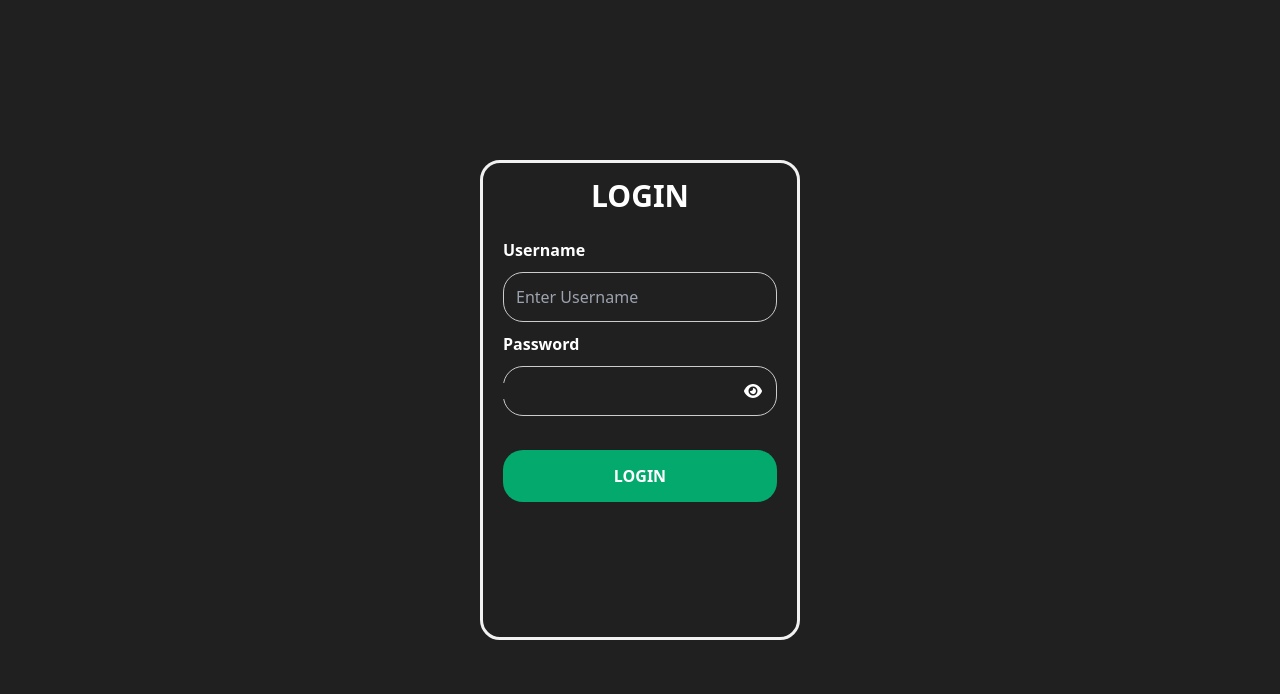
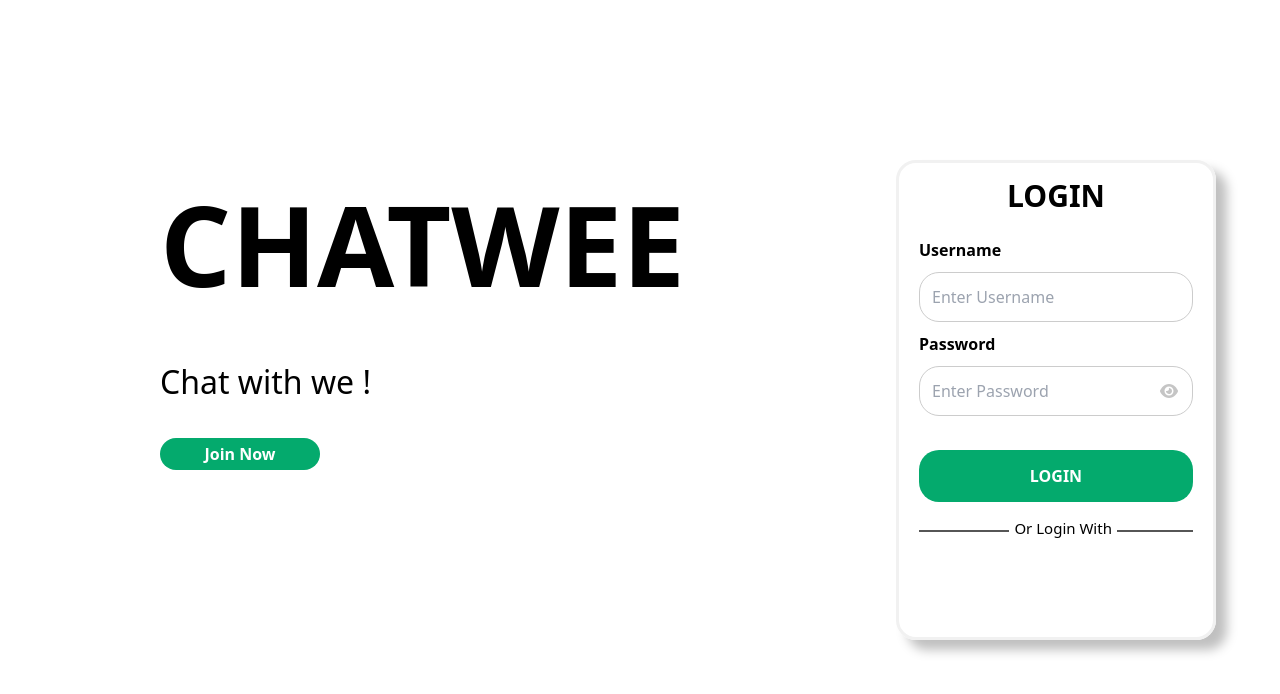
Before and after one commit to TiepHoang23/ChatWee-Client, a React (Create React App) app: page / in a window 1280 px wide. Shown: the top 694 px of the page. Built offline with nearby package versions, Linux system fonts and the light colour scheme.

Commit message:
refactor

```diff
--- a/src/App.js
+++ b/src/App.js
@@ -7,8 +7,8 @@ import LoadingSpinner from './components/LoadingSpinner';
 import { GoogleOAuthProvider } from '@react-oauth/google';
 const queryClient = new QueryClient();
 
-const Login = lazy(() => import('./components/Login'));
-const Register = lazy(() => import('./components/Register'));
+const Login = lazy(() => import('./components/LoginComponent/Login'));
+const Register = lazy(() => import('./components/RegisterComponent/Register'));
 function App() {
   return (
     <GoogleOAuthProvider clientId='386932037035-k8v833noqjk7m4***********.apps.googleusercontent.com'>
--- a/src/components/Login.js
+++ b/src/components/LoginComponent/Login.js
@@ -1,11 +1,11 @@
 import React, { useState } from 'react';
 import { useNavigate } from 'react-router-dom';
-import { loginAPI } from '../api/MutationAPI';
+import { loginAPI } from '../../api/MutationAPI';
 import { useMutation } from 'react-query';
 import { useForm } from 'react-hook-form';
 import { FontAwesomeIcon } from '@fortawesome/react-fontawesome';
 import { faEye, faEyeSlash } from '@fortawesome/free-solid-svg-icons';
-import LoadingSpinner from './LoadingSpinner';
+import LoadingSpinner from '../LoadingSpinner';
 import LoginGG from './LoginGG';
 import './LoginForm.css';
 function Login() {
@@ -22,10 +22,7 @@ function Login() {
   });
   const [ShowPassword, setShow] = useState(false);
 
-  // Password toggle handler
   const togglePassword = () => {
-    // When the handler is invoked
-    // inverse the boolean state of passwordShown
     setShow(!ShowPassword);
   };
 
@@ -54,6 +51,11 @@ function Login() {
     <LoadingSpinner />
   ) : (
     <div className='container'>
+      <div className='content'>
+        <div className='name-app'>CHATWEE</div>
+        <p className='content-app'> Chat with we !</p>
+        <button className='btn-join'>Join Now</button>
+      </div>
       <form
         method='post'
         onSubmit={handleSubmit(handleOnSubmit)}
@@ -101,9 +103,12 @@ function Login() {
           {errors.password && (
             <div className='text-danger'>{errors.password.message}</div>
           )}
+
           <button className='btn-login' type='submit'>
             LOGIN
           </button>
+          <div className='or-login'></div>
+          <div className='text-login'>Or Login With</div>
           <LoginGG />
         </div>
       </form>
--- /dev/null
+++ b/src/components/LoginComponent/LoginForm.css
@@ -0,0 +1,138 @@
+
+form {
+    border: 3px solid #f1f1f1;
+    border-radius: 20px;
+    box-shadow: 11px 10px 11px rgba(0, 0, 0, 0.25);
+  }
+.container{
+  position: absolute;
+  transform: translate(-50%,-50%);
+  display: grid;
+  grid-template-columns: 7fr 3fr;
+  left: 50%;
+  top: 50%;
+}
+.container input {
+    width: 100%;
+    padding: 12px;
+    margin: 10px 0px;
+    border-radius: 20px;
+    border: 1px solid #ccc;
+    box-sizing: border-box;
+  }
+.form-login{
+
+  width: 20em;
+  height: 30em;
+}
+.title-login{
+  font-size: 30px;
+  text-align: center;
+  font-weight: bold;
+  margin: 10px;
+}
+  .btn-login {
+    background-color: #04AA6D;
+    color: white;
+    padding: 14px 20px;
+    margin: 8px 0;
+    border: none;
+    cursor: pointer;
+    width: 100%;
+  }
+
+  button:hover {
+    opacity: 0.8;
+  }
+  button{
+    border-radius: 20px;
+    font-weight: bold;
+
+
+  }
+  .element-form{
+    margin: 20px;
+  }
+
+.text-danger{
+  color: #d8001d;
+  font-weight: 500;
+}
+  @media screen and (max-width: 600px) {
+    span.psw {
+      display: block;
+      float: none;
+    }
+    .container{
+      width: 20em;
+    }
+    .content{
+      display: none;
+    }
+  }
+
+  .btn-eye{
+    display: flex;
+    justify-content:  flex-end;
+    position: relative;
+    bottom: 43px;
+    right: 15px;
+  }
+  .btn-showPass{
+    color: #c5c5c5;
+  }
+  .btn-show{
+    cursor: pointer;
+  }
+  .btn-google{
+    background: #000000;
+    border-radius: 50%;
+    color: #f1f1f1;
+    width: 30px;
+    height: 30px;
+    text-align: center;
+    font-weight: bolder;
+    cursor: pointer;
+  }
+  .social-login{
+    margin-top: 20px;
+    display: flex;
+    justify-content: center;
+  }
+.name-app{
+  font-size: 7em;
+  font-weight: bolder;
+
+}
+.content-app{
+  font-size: 2em;
+  font-weight: 200;
+
+}
+.content{
+  margin-left: 10em;
+}
+.btn-join{
+  margin-top: 2em;
+  background: #04AA6D;
+  color: #fff;
+  text-align: center;
+  height: 2em;
+  width: 10em;
+}
+.or-login{
+    border: 1px solid #565656;
+    height: 1px;
+    margin-top: 20px;
+}
+.text-login{
+  position: relative;
+  bottom: 20px;
+  font-size: 15px;
+  text-align: center;
+  background: #fff;
+  width: fit-content;
+  left: 33%;
+  padding: 5px;
+
+}
--- a/src/components/LoginGG.js
+++ b/src/components/LoginComponent/LoginGG.js
@@ -1,7 +1,7 @@
 import React from 'react';
 import { GoogleLogin } from '@react-oauth/google';
 import { useNavigate } from 'react-router-dom';
-import { registerAPI } from '../api/MutationAPI';
+import { registerAPI } from '../../api/MutationAPI';
 function LoginGG() {
   const navigate = useNavigate();
   const onSuccess = async (response) => {
--- a/src/components/Register.js
+++ /dev/null
@@ -1,5 +0,0 @@
-const Register = () => {
-  return <h1>Register Articles</h1>;
-};
-
-export default Register;
--- a/src/components/LoginForm.css
+++ b/src/components/RegisterComponent/Register.css
@@ -2,17 +2,15 @@
 form {
     border: 3px solid #f1f1f1;
     border-radius: 20px;
-    /* box-shadow: ; */
+    box-shadow: 11px 10px 11px rgba(0, 0, 0, 0.25);
   }
-.container{
+.container-signin{
   position: absolute;
   transform: translate(-50%,-50%);
-  display: flex;
-  justify-content: center;
   left: 50%;
   top: 50%;
 }
-.container input {
+.container-signin input {
     width: 100%;
     padding: 12px;
     margin: 10px 0px;
@@ -22,8 +20,8 @@ form {
   }
 .form-login{
 
-  width: 20em;
-  height: 30em;
+  width: 30em;
+
 }
 .title-login{
   font-size: 30px;
@@ -66,33 +64,12 @@ form {
     .container{
       width: 20em;
     }
+    .content{
+      display: none;
+    }
   }
 
-  .btn-eye{
-    display: flex;
-    justify-content:  flex-end;
-    position: relative;
-    bottom: 43px;
-    right: 15px;
-  }
-  .btn-showPass{
-    color: #c5c5c5;
-  }
-  .btn-show{
-    cursor: pointer;
-  }
-  .btn-google{
-    background: #000000;
-    border-radius: 50%;
-    color: #f1f1f1;
-    width: 30px;
-    height: 30px;
-    text-align: center;
-    font-weight: bolder;
-    cursor: pointer;
-  }
-  .social-login{
-    margin-top: 20px;
-    display: flex;
-    justify-content: center;
-  }
+ .account{
+  text-align: center;
+  margin-bottom: 2em;
+ }
--- /dev/null
+++ b/src/components/RegisterComponent/Register.js
@@ -0,0 +1,116 @@
+import { useForm } from 'react-hook-form';
+import { useMutation } from 'react-query';
+import { useNavigate } from 'react-router-dom';
+import { registerAPI } from '../../api/MutationAPI';
+import LoadingSpinner from '../LoadingSpinner';
+import './Register.css';
+function Register() {
+  const {
+    register,
+    handleSubmit,
+    formState: { errors },
+  } = useForm();
+  const navigate = useNavigate();
+  const mutation = useMutation(registerAPI, {
+    onSuccess: (response) => {
+      const { status } = response.data;
+
+      if (status) {
+        navigate('/chat');
+      }
+    },
+    onError: (e) => {
+      console.log(e.message);
+    },
+  });
+  const handleOnSubmit = async ({ username, password }) => {
+    await mutation.mutate({ username, password });
+  };
+
+  return mutation.isLoading ? (
+    <LoadingSpinner />
+  ) : (
+    <div className='container-signin'>
+      <form
+        method='post'
+        className='form-login'
+        onSubmit={handleSubmit(handleOnSubmit)}
+      >
+        <div className='title-login'>REGISTER</div>
+        <div className='element-form'>
+          <label htmlFor='uname'>
+            <b>Username</b>
+          </label>
+          <input
+            type='text'
+            {...register('username', { required: 'Username is required' })}
+            placeholder='Enter Username'
+            className='uname'
+          ></input>
+          {errors.username && (
+            <div className='text-danger'>{errors.username.message}</div>
+          )}
+          <label htmlFor='email'>
+            <b>Email</b>
+          </label>
+          <input
+            placeholder='Enter Email'
+            className='email'
+            {...register('email', { required: 'Email is required' })}
+          ></input>
+
+          {errors.email && (
+            <div className='text-danger'>{errors.email.message}</div>
+          )}
+          <label htmlFor='f-name'>
+            <b>First Name</b>
+          </label>
+          <input
+            type='text'
+            {...register('firstName', { required: 'FirstName is required' })}
+            placeholder='Enter FirstName'
+            className='f-name'
+          ></input>
+          {errors.firstName && (
+            <div className='text-danger'>{errors.firstName.message}</div>
+          )}
+          <label htmlFor='l-name'>
+            <b>Last Name</b>
+          </label>
+          <input
+            type='text'
+            {...register('lastName', { required: 'LastName is required' })}
+            placeholder='Enter LastName'
+            className='l-name'
+          ></input>
+          {errors.lastName && (
+            <div className='text-danger'>{errors.lastName.message}</div>
+          )}
+          <label htmlFor='psw'>
+            <b>Password</b>
+          </label>
+          <input
+            placeholder='Enter Password'
+            className='psw'
+            {...register('password', { required: 'Password is required' })}
+          ></input>
+
+          {errors.password && (
+            <div className='text-danger'>{errors.password.message}</div>
+          )}
+
+          <button className='btn-login' type='submit'>
+            SIGN UP
+          </button>
+        </div>
+        <div className='account'>
+          Already have an account?{' '}
+          <a href='/'>
+            <b>Log in</b>
+          </a>
+        </div>
+      </form>
+    </div>
+  );
+}
+export default Register;
--- a/src/index.css
+++ b/src/index.css
@@ -2,13 +2,6 @@
 @tailwind components;
 @tailwind utilities;
 
-*{
-    box-sizing: border-box;
-    margin: 0;
-    padding: 0;
-    background-color: #202020;
-    color: white;
-}
 
 .w-inbox-zone{
     width: 140px;
```
